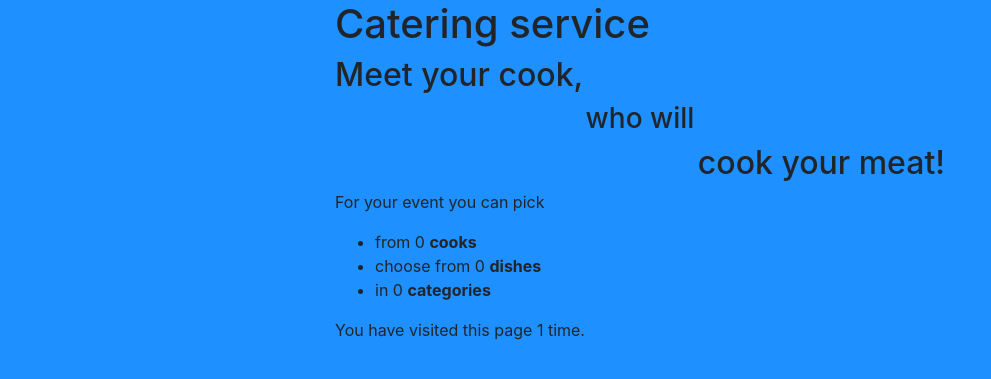
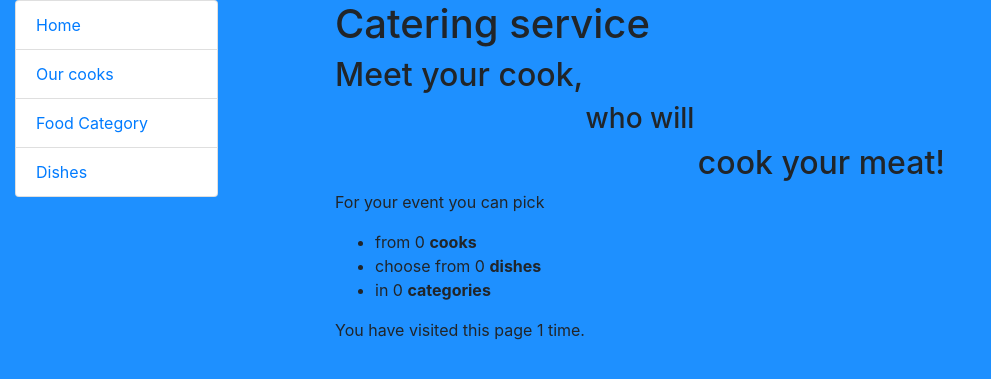
Before and after one commit to FranchukS/catering-service, a Django app: page / in a window 1280 px wide. Shown: the top 379 px of the page, without its empty margins (0-991 px from the left). Run offline with Django 4.2, Linux system fonts and the light colour scheme; data that the repository does not hold is empty.

Commit message:
Add sidebar include

```diff
--- a/static/CSS/styles.css
+++ b/static/CSS/styles.css
@@ -3,3 +3,7 @@ body {
 
     background-color: dodgerblue;
 }
+
+.sidebar-nav{
+    width: 70%;
+}
--- a/templates/base.html
+++ b/templates/base.html
@@ -20,6 +20,7 @@
     <div class="col-sm-3">
 
       {% block sidebar %}
+        {% include "includes/sidebar.html" %}
       {% endblock %}
 
     </div>
--- /dev/null
+++ b/templates/includes/sidebar.html
@@ -0,0 +1,6 @@
+<ul class="sidebar-nav list-group">
+  <li class="list-group-item"><a href="">Home</a></li>
+  <li class="list-group-item"><a href="">Our cooks</a></li>
+  <li class="list-group-item"><a href="">Food Category</a></li>
+  <li class="list-group-item"><a href="">Dishes</a></li>
+</ul>
```
